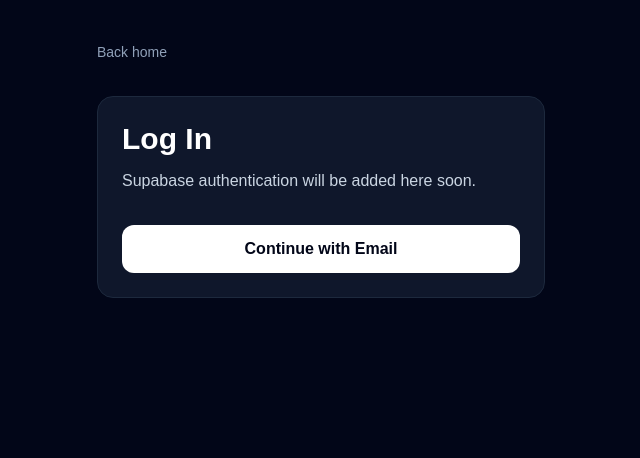
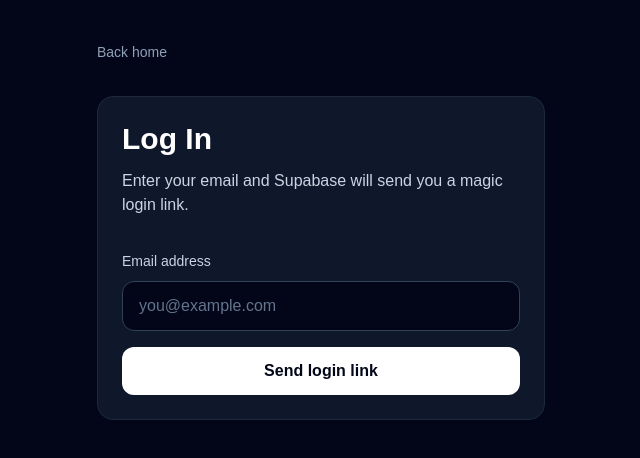
Before and after one commit to cordarrohiggins/steam-sale-watcher, a Next.js app: page /login in a window 1280 px wide. Shown: the top 458 px of the page, without its empty margins (319-959 px from the left). Built offline with nearby package versions, Linux system fonts and the light colour scheme; no server answers.

Commit message:
Add Supabase magic link authentication

```diff
--- a/app/dashboard/page.tsx
+++ b/app/dashboard/page.tsx
@@ -1,15 +1,57 @@
+"use client";
+
+import { useEffect, useState } from "react";
 import Link from "next/link";
+import { supabase } from "@/lib/supabaseClient";
 
 export default function DashboardPage() {
+  const [userEmail, setUserEmail] = useState<string | null>(null);
+  const [isCheckingSession, setIsCheckingSession] = useState(true);
+
+  useEffect(() => {
+    async function getSession() {
+      const { data } = await supabase.auth.getSession();
+
+      setUserEmail(data.session?.user.email ?? null);
+      setIsCheckingSession(false);
+    }
+
+    getSession();
+  }, []);
+
+  async function handleLogout() {
+    await supabase.auth.signOut();
+    setUserEmail(null);
+  }
+
   return (
     <main className="min-h-screen bg-slate-950 px-6 py-10 text-white">
       <section className="mx-auto max-w-5xl">
-        <Link href="/" className="text-sm text-slate-400 hover:text-white">
-          Back home
-        </Link>
+        <div className="flex items-center justify-between gap-4">
+          <Link href="/" className="text-sm text-slate-400 hover:text-white">
+            Back home
+          </Link>
+
+          {userEmail && (
+            <button
+              onClick={handleLogout}
+              className="rounded-xl border border-slate-700 px-4 py-2 text-sm font-semibold text-white transition hover:bg-slate-900"
+            >
+              Log out
+            </button>
+          )}
+        </div>
 
         <div className="mt-8">
-          <h1 className="text-3xl font-bold">Dashboard</h1>
+          <p className="text-sm text-slate-400">
+            {isCheckingSession
+              ? "Checking login status..."
+              : userEmail
+                ? `Logged in as ${userEmail}`
+                : "Not logged in"}
+          </p>
+
+          <h1 className="mt-3 text-3xl font-bold">Dashboard</h1>
           <p className="mt-3 text-slate-300">
             Your watched Steam games will appear here.
           </p>
--- a/app/login/page.tsx
+++ b/app/login/page.tsx
@@ -1,6 +1,40 @@
+"use client";
+
+import { useState } from "react";
 import Link from "next/link";
+import { supabase } from "@/lib/supabaseClient";
 
 export default function LoginPage() {
+  const [email, setEmail] = useState("");
+  const [statusMessage, setStatusMessage] = useState("");
+  const [errorMessage, setErrorMessage] = useState("");
+  const [isLoading, setIsLoading] = useState(false);
+
+  async function handleLogin(event: React.FormEvent<HTMLFormElement>) {
+    event.preventDefault();
+
+    setStatusMessage("");
+    setErrorMessage("");
+    setIsLoading(true);
+
+    const { error } = await supabase.auth.signInWithOtp({
+      email,
+      options: {
+        emailRedirectTo: `${window.location.origin}/dashboard`,
+      },
+    });
+
+    setIsLoading(false);
+
+    if (error) {
+      setErrorMessage(error.message);
+      return;
+    }
+
+    setStatusMessage("Check your email for a login link.");
+    setEmail("");
+  }
+
   return (
     <main className="min-h-screen bg-slate-950 px-6 py-10 text-white">
       <section className="mx-auto max-w-md">
@@ -11,12 +45,46 @@ export default function LoginPage() {
         <div className="mt-8 rounded-2xl border border-slate-800 bg-slate-900 p-6">
           <h1 className="text-3xl font-bold">Log In</h1>
           <p className="mt-3 text-slate-300">
-            Supabase authentication will be added here soon.
+            Enter your email and Supabase will send you a magic login link.
           </p>
 
-          <button className="mt-8 w-full rounded-xl bg-white px-6 py-3 font-semibold text-slate-950 transition hover:bg-slate-200">
-            Continue with Email
-          </button>
+          <form onSubmit={handleLogin} className="mt-8 space-y-4">
+            <div>
+              <label htmlFor="email" className="text-sm font-medium text-slate-300">
+                Email address
+              </label>
+
+              <input
+                id="email"
+                type="email"
+                required
+                value={email}
+                onChange={(event) => setEmail(event.target.value)}
+                placeholder="you@example.com"
+                className="mt-2 w-full rounded-xl border border-slate-700 bg-slate-950 px-4 py-3 text-white outline-none transition placeholder:text-slate-500 focus:border-slate-400"
+              />
+            </div>
+
+            <button
+              type="submit"
+              disabled={isLoading}
+              className="w-full rounded-xl bg-white px-6 py-3 font-semibold text-slate-950 transition hover:bg-slate-200 disabled:cursor-not-allowed disabled:opacity-60"
+            >
+              {isLoading ? "Sending..." : "Send login link"}
+            </button>
+          </form>
+
+          {statusMessage && (
+            <p className="mt-4 rounded-xl border border-green-800 bg-green-950/50 p-3 text-sm text-green-200">
+              {statusMessage}
+            </p>
+          )}
+
+          {errorMessage && (
+            <p className="mt-4 rounded-xl border border-red-800 bg-red-950/50 p-3 text-sm text-red-200">
+              {errorMessage}
+            </p>
+          )}
         </div>
       </section>
     </main>
```
